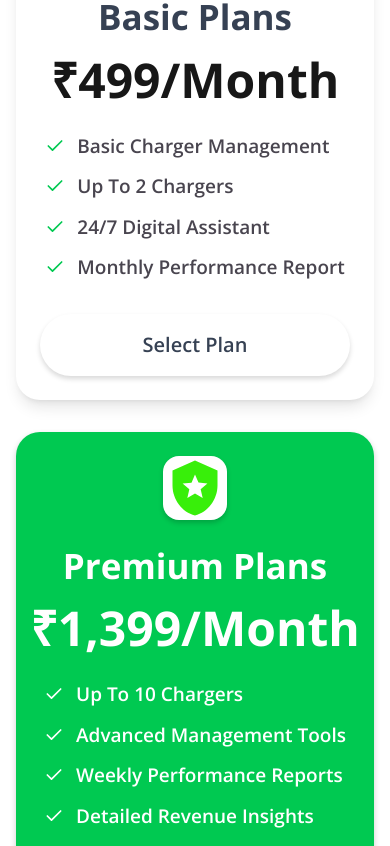
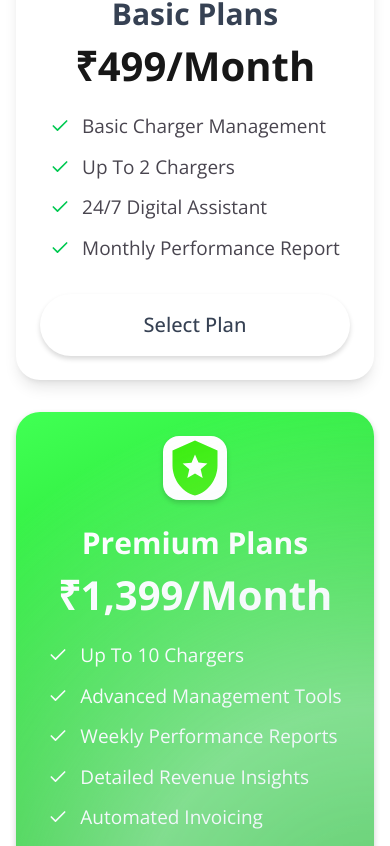
Before and after one commit to ChandaniSahu/ChargeFlow, a Next.js app: page / in a window 390 px wide. Shown: the part 7391-8237 px from the top of the page. Built offline with nearby package versions, Linux system fonts and the light colour scheme.

Commit message:
profile dropdown and pricing card ui an animation completed

```diff
--- a/app/components/ChooseChargeFlow.tsx
+++ b/app/components/ChooseChargeFlow.tsx
@@ -63,11 +63,11 @@ const ChooseChargeFlow = () => {
                 >
                   <div
                     className="
-                      bg-white text-black rounded-2xl px-2 py-6
+                      bg-white text-black rounded-2xl  px-2 py-6
                        flex items-center flex-col w-[280px]
                       shadow-[0_-2px_12.6px_0_#38EF0A47] border-[1.5] border-[#53FF28]
                     "
-                  >
+                   >
                     <h3 className="font-semibold text-lg  mb-3">
                       {card.title}
                     </h3>
--- a/app/components/PricingPlans.tsx
+++ b/app/components/PricingPlans.tsx
@@ -4,6 +4,7 @@ import { BorderBeam } from "@stianlarsen/border-beam";
 import React, { useState } from 'react';
 import { Check } from 'lucide-react';
 import { DiamondIcon, LeafIcon, StarShieldIcon } from './icons';
+
 
 const PricingPlans = () => {
   const [isYearly, setIsYearly] = useState(false);
@@ -56,7 +57,8 @@ const PricingPlans = () => {
         'Custom Pricing Strategies',
         'Weekly Performance Insights'
       ],
-      isPremium: false
+      isPremium: false,
+      isDiamond: true
     }
   ];
 
@@ -106,16 +108,17 @@ const PricingPlans = () => {
         </div>
 
         {/* Pricing Cards */}
-        <div className="grid md:grid-cols-3 gap-8 max-w-[1200px] mx-auto">
+        <div className="grid desktop:grid-cols-3 tablat:grid-cols-2 mobile:grid-cols-1 gap-8 max-w-[1200px] mx-auto">
           {plans.map((plan, index) => (
             <div
               key={index}
-              className={`relative overflow-hidden rounded-3xl p-6 transition-all duration-300 flex flex-col items-center shadow-[0px_3px_6.2px_0px_#00000033] ${
+              className={`relative overflow-hidden rounded-3xl p-6  transition-all duration-300 flex flex-col items-center shadow-[0px_3px_6.2px_0px_#00000033] ${
                 plan.isPremium
-                  ? 'bg-green-500 text-white shadow-2xl '
+                  ? 'bg-[linear-gradient(157.4deg,_#3FFF52_1.97%,_#06B30B_98.88%)] text-white shadow-2xl premium-inner-glow'
                   : 'bg-white text-gray-900 shadow-lg hover:shadow-xl moving-gradient-border '
               }`}
              >
+
              {/* The Moving Border Component */}
       {!plan.isPremium &&<BorderBeam
         size={500}
@@ -133,14 +136,14 @@ const PricingPlans = () => {
               </div>
 
               {/* Heading */}
-              <h3 className={`text-[35px] font-bold  ${
+              <h3 className={`text-[30px] lg:text-[35px] font-bold  ${
                 plan.isPremium ? 'text-white' : 'text-[#364153]'
               }`}>
                 {plan.heading}
               </h3>
 
               {/* Price */}
-              <div className={`text-[48px] font-bold mb-4 ${
+              <div className={`text-[40px] lg:text-[48px] font-bold mb-4 ${
                 plan.isPremium ? 'text-white' : 'text-[#171717]'
               }`}>
                 {isYearly ? plan.yearlyPrice : plan.monthlyPrice}
@@ -148,15 +151,15 @@ const PricingPlans = () => {
               </div>
 
               {/* Features */}
-              <div className="space-y-3 mb-8">
+              <div className={`space-y-3 mb-8`}>
                 {plan.features.map((feature, idx) => (
-                  <div key={idx} className="flex items-start gap-3">
+                  <div key={idx} className="flex items-start  gap-3">
                     <div className={`mt-1 ${
                       plan.isPremium ? 'text-white' : 'text-green-500'
                     }`}>
                       <Check className="w-5 h-5" />
                     </div>
-                    <span className={`text-[19px] font-[600] ${
+                    <span className={`text-[19px] font-[00] ${
                       plan.isPremium ? 'text-white' : 'text-[#49454F]'
                     }`}>
                       {feature}
@@ -169,7 +172,7 @@ const PricingPlans = () => {
               <button
                 onMouseEnter={() => setHoveredCard(index)}
                 onMouseLeave={() => setHoveredCard(null)}
-                className={`group mt-auto w-full py-4 rounded-full font-[600] transition-all duration-300 text-[20px] text-[#364153] shadow-[0px_3px_5.3px_0px_#00000026]
+                className={`group mt-auto w-full py-4 rounded-full font-[500] transition-all duration-300 text-[20px] text-[#364153] shadow-[0px_3px_5.3px_0px_#00000026]
                 ${
                   plan.isPremium
                     ? 'bg-white  hover:bg-gray-50'
--- a/app/components/icons.js
+++ b/app/components/icons.js
@@ -223,8 +223,8 @@ export const LeafIcon = () =>(
 <path d="M55 8.525L54.7 5.375L51.7 6.375C46.5585 8.16136 41.0682 8.70954 35.675 7.975C30.0079 7.09553 24.2073 7.87704 18.975 10.225C16.2012 11.4061 13.7669 13.2623 11.8937 15.6245C10.0205 17.9868 8.76791 20.78 8.25 23.75C7.57845 27.5867 7.9144 31.5321 9.225 35.2C10.0689 33.2952 11.055 31.4567 12.175 29.7C14.7155 25.9621 18.2357 22.9954 22.35 21.125C26.3136 19.3153 30.646 18.4591 35 18.625C30.8554 19.2602 26.8882 20.75 23.35 23C21.644 24.0726 20.0814 25.3579 18.7 26.825C17.3794 28.292 16.2149 29.8923 15.225 31.6C13.3667 35.1702 12.0441 38.9945 11.3 42.95C10.498 46.9183 10.0628 50.952 10 55H15C15.2376 51.3698 15.7305 47.7609 16.475 44.2C19.9436 46.073 23.8334 47.0282 27.775 46.975C31.4512 46.9725 35.0896 46.2329 38.475 44.8C57.5 36.675 55 9.65 55 8.525Z" fill="url(#paint0_linear_457_237)"/>
 <defs>
 <linearGradient id="paint0_linear_457_237" x1="55.1083" y1="30.1875" x2="7.91306" y2="30.1875" gradientUnits="userSpaceOnUse">
-<stop stop-color="#65FF3F"/>
-<stop offset="1" stop-color="#2AD000"/>
+<stop stopColor="#65FF3F"/>
+<stop offset="1" stopColor="#2AD000"/>
 </linearGradient>
 </defs>
 </svg>
--- a/app/globals.css
+++ b/app/globals.css
@@ -22,14 +22,135 @@
     --foreground: #ededed;
   }
 }
+/* bubble */
+/* @keyframes innerGlowMove {
+  0% {
+    transform: translate(-30%, -30%);
+    opacity: 0.6;
+  }
+  50% {
+    transform: translate(30%, 30%);
+    opacity: 0.6;
+  }
+  100% {
+    transform: translate(-30%, -30%);
+    opacity: 0.6;
+  }
+}
+
+.premium-inner-glow {
+  position: relative;
+  overflow: hidden;
+}
+
+.premium-inner-glow::after {
+  content: "";
+  position: absolute;
+  width: 200%;
+  height: 200%;
+  top: 0;
+  left: 0;
+  background: radial-gradient(
+    circle,
+    rgba(255, 255, 255, 0.881) 0%,
+    rgba(255, 254, 254, 0.916) 20%,
+    transparent 60%
+  );
+  animation: innerGlowMove 4s ease-in-out infinite;
+  pointer-events: none;
+} */
+
+/* @keyframes pulseDiffusion {
+  0% {
+    transform: scale(0.6);
+    opacity: 0;
+  }
+  50% {
+    transform: scale(1);
+    opacity: 0.5;
+  }
+  100% {
+    transform: scale(1.4);
+    opacity: 0;
+  }
+}
+
+.premium-inner-glow {
+  position: relative;
+  overflow: hidden;
+  background-color:black;
+  border-radius: 12px;
+  z-index: 1;
+}
+
+.premium-inner-glow::after {
+  content: "";
+  position: absolute;
+  top: -50%;
+  left: -50%;
+  width: 200%; /* Large area for diffusion
+  height: 200%;
+
+  /* A very soft, scattered-edge radial gradient
+  background: radial-gradient(
+    circle,
+    rgba(255, 255, 255, 0.8) 0%,
+    rgba(255, 255, 255, 0.2) 30%,
+    transparent 70%
+  );
+
+  animation: pulseDiffusion 4s infinite ease-out;
+  pointer-events: none;
+  filter: blur(30px); /* Heavy blur creates the "diffusion" look
+} */
 
 
+/* Keyframes */
+@keyframes innerGlowMove {
+  0% {
+    transform: translate(-30%, -30%);
+    opacity: 0.6;
+  }
+  50% {
+    transform: translate(30%, 30%);
+    opacity: 0.6;
+  }
+  100% {
+    transform: translate(-30%, -30%);
+    opacity: 0.6;
+  }
+}
+
+/* Premium Inner Glow - Soft, diffused */
+.premium-inner-glow {
+  position: relative;
+  overflow: hidden;
+}
+
+.premium-inner-glow::after {
+  content: "";
+  position: absolute;
+  width: 250%;
+  height: 250%;
+  top: -50%;
+  left: -50%;
+  background: radial-gradient(
+    circle,
+    rgba(217, 236, 244, 0.699) 0%,
+    rgba(227, 239, 244, 0.874) 30%,
+    /* rgba(56, 189, 248, 0.08) 50%, */
+    transparent 70%
+  );
+  animation: innerGlowMove 4s ease-in-out infinite;
+  pointer-events: none;
+}
 
 
 @layer base {
   body {
     font-family: var(--font-open-sans);
   }
+
 }
 
 @layer utilities {
@@ -47,4 +168,13 @@
   .font-poppins {
     font-family: var(--font-poppins);
   }
+    .black{
+    border: 1px solid black;
+  }
+  .green{
+    border: 1px solid green;
+  }
+  .red{
+    border: 1px solid rgb(207, 69, 69);
+  }
 }
--- a/package.json
+++ b/package.json
@@ -15,6 +15,7 @@
     "next": "16.1.1",
     "react": "19.2.3",
     "react-dom": "19.2.3",
+    "react-gradient-animation": "^1.0.10",
     "react-icons": "^5.5.0",
     "typewriter-effect": "^2.22.0"
   },
```
Also changed, not shown: app/components/Navbar.tsx (+17 -11 lines), 1 other file (tests, documents, lock files or other folders).
